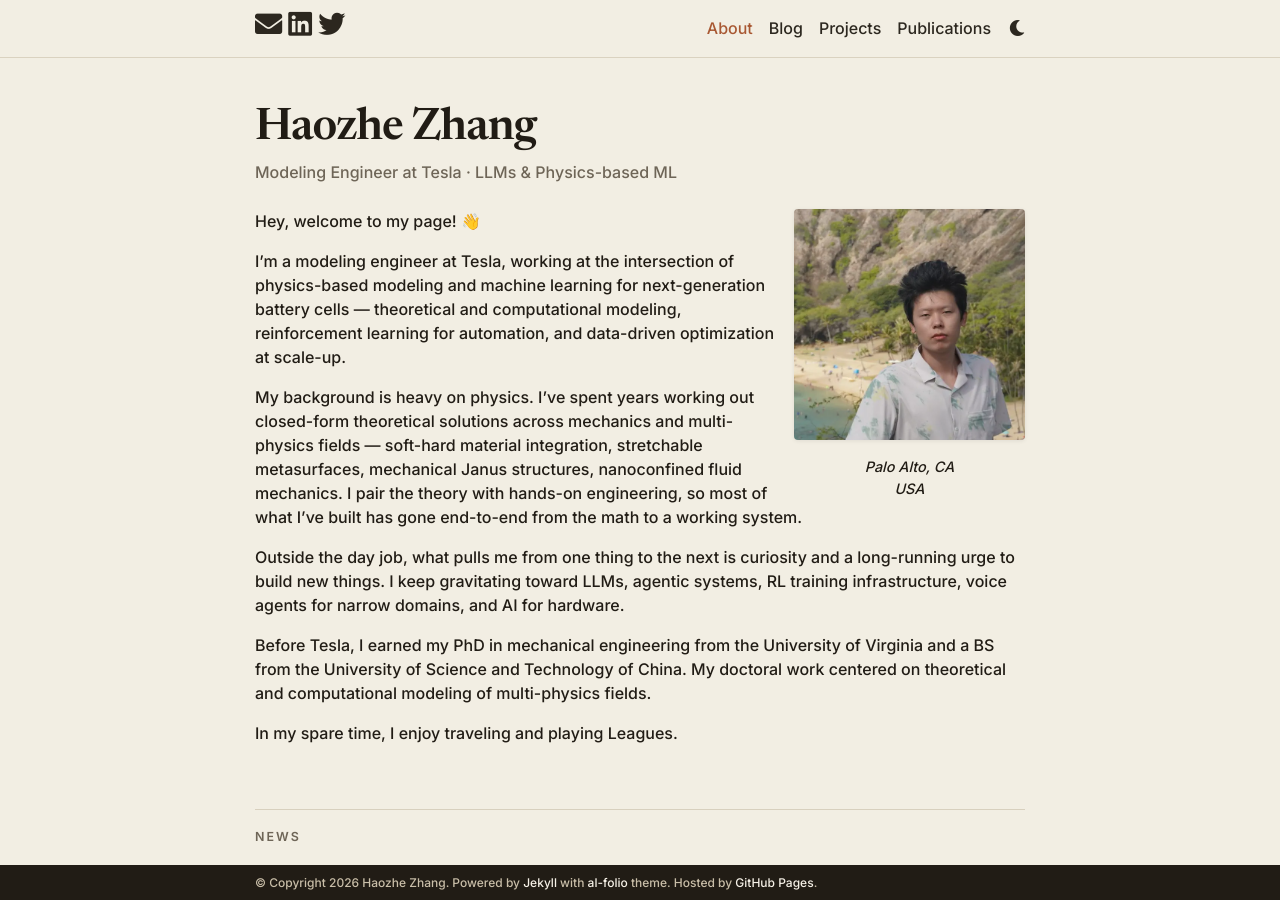
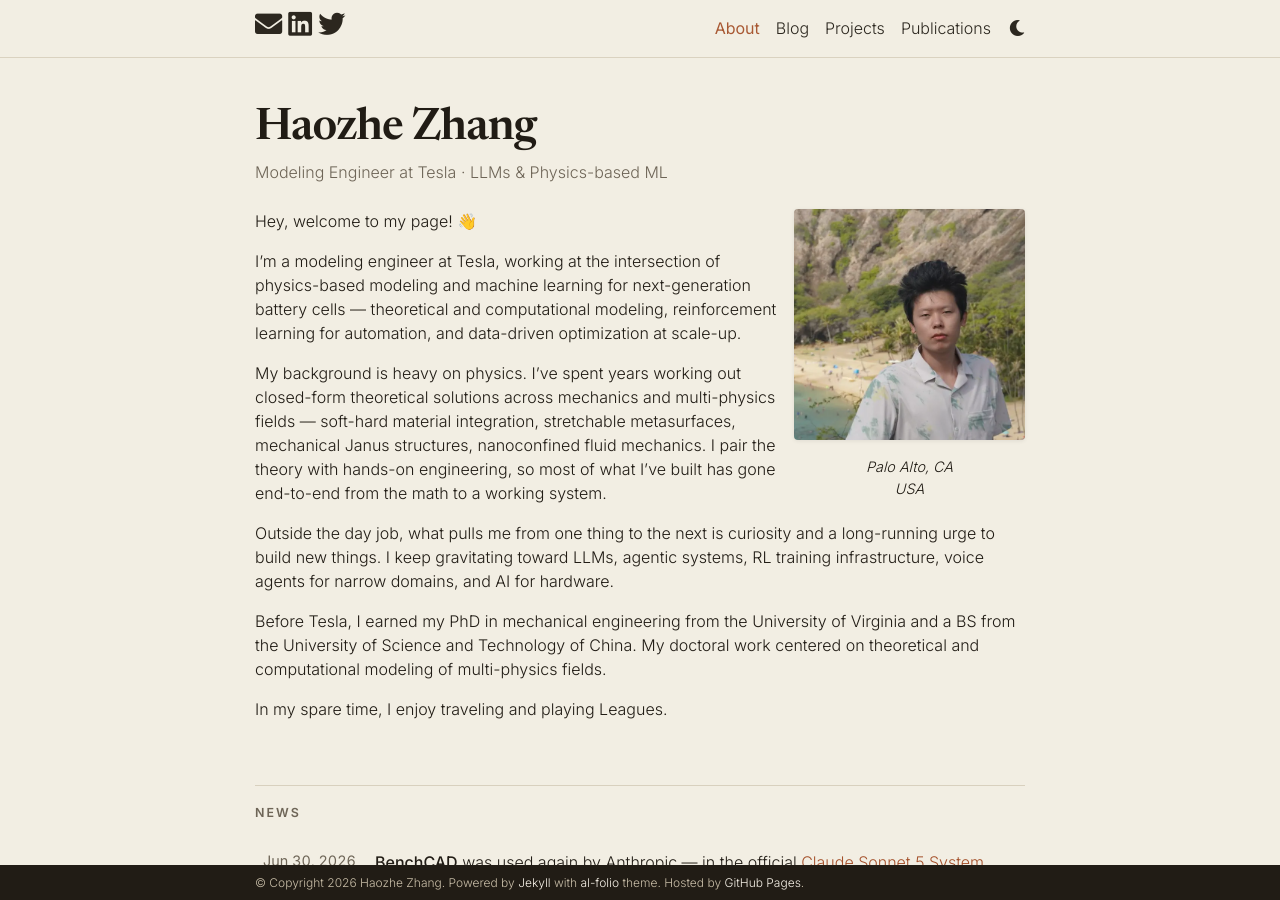
Before and after one commit to HaozheZhang6/HaozheZhang6.github.io, a Jekyll site: the page built from _pages/about.md, in a window 1280 px wide and 900 px high. Built offline with Jekyll 4.4.1, drawn with Linux system fonts in a browser that asks for light colours; a style sheet for code colours, icons or effects is not loaded.

Commit message:
fonts: declare full weight ranges (Inter 100-900, Newsreader 200-800) — body is weight 300, previously excluded by the 500-600 @font-face so it never used the preloaded font (root cause of the flash on every load)

```diff
--- a/_includes/fonts.html
+++ b/_includes/fonts.html
@@ -1,12 +1,12 @@
-<!-- Self-hosted fonts: Newsreader (serif headings) + Inter (sans body).
-     Shipped with the site and preloaded (see head.html) so text renders in
-     the real font at first paint — no Google-CDN round trip, no
-     flash-of-fallback-then-swap (FOUT). -->
+<!-- Self-hosted Newsreader (serif headings) + Inter (sans body), full
+     weight ranges so every weight the site uses (300 body … 700 bold) is
+     served by these preloaded same-origin faces — no fallback, no faux-bold
+     flash, no Google-CDN round trip. Preloads + wiring in head.html. -->
 <style>
 @font-face {
   font-family: 'Newsreader';
   font-style: normal;
-  font-weight: 400 600;
+  font-weight: 200 800;
   font-display: optional;
   src: url('{{ '/assets/fonts/newsreader-normal-latin.woff2' | relative_url }}') format('woff2');
   unicode-range: U+0000-00FF, U+0131, U+0152-0153, U+02BB-02BC, U+02C6, U+02DA, U+02DC, U+0304, U+0308, U+0329, U+2000-206F, U+20AC, U+2122, U+2191, U+2193, U+2212, U+2215, U+FEFF, U+FFFD;
@@ -14,7 +14,7 @@
 @font-face {
   font-family: 'Newsreader';
   font-style: normal;
-  font-weight: 400 600;
+  font-weight: 200 800;
   font-display: optional;
   src: url('{{ '/assets/fonts/newsreader-normal-latin-ext.woff2' | relative_url }}') format('woff2');
   unicode-range: U+0100-02BA, U+02BD-02C5, U+02C7-02CC, U+02CE-02D7, U+02DD-02FF, U+0304, U+0308, U+0329, U+1D00-1DBF, U+1E00-1E9F, U+1EF2-1EFF, U+2020, U+20A0-20AB, U+20AD-20C0, U+2113, U+2C60-2C7F, U+A720-A7FF;
@@ -22,7 +22,7 @@
 @font-face {
   font-family: 'Newsreader';
   font-style: italic;
-  font-weight: 400 600;
+  font-weight: 200 800;
   font-display: optional;
   src: url('{{ '/assets/fonts/newsreader-italic-latin.woff2' | relative_url }}') format('woff2');
   unicode-range: U+0000-00FF, U+0131, U+0152-0153, U+02BB-02BC, U+02C6, U+02DA, U+02DC, U+0304, U+0308, U+0329, U+2000-206F, U+20AC, U+2122, U+2191, U+2193, U+2212, U+2215, U+FEFF, U+FFFD;
@@ -30,7 +30,7 @@
 @font-face {
   font-family: 'Newsreader';
   font-style: italic;
-  font-weight: 400 600;
+  font-weight: 200 800;
   font-display: optional;
   src: url('{{ '/assets/fonts/newsreader-italic-latin-ext.woff2' | relative_url }}') format('woff2');
   unicode-range: U+0100-02BA, U+02BD-02C5, U+02C7-02CC, U+02CE-02D7, U+02DD-02FF, U+0304, U+0308, U+0329, U+1D00-1DBF, U+1E00-1E9F, U+1EF2-1EFF, U+2020, U+20A0-20AB, U+20AD-20C0, U+2113, U+2C60-2C7F, U+A720-A7FF;
@@ -38,7 +38,7 @@
 @font-face {
   font-family: 'Inter';
   font-style: normal;
-  font-weight: 500 600;
+  font-weight: 100 900;
   font-display: optional;
   src: url('{{ '/assets/fonts/inter-normal-latin.woff2' | relative_url }}') format('woff2');
   unicode-range: U+0000-00FF, U+0131, U+0152-0153, U+02BB-02BC, U+02C6, U+02DA, U+02DC, U+0304, U+0308, U+0329, U+2000-206F, U+20AC, U+2122, U+2191, U+2193, U+2212, U+2215, U+FEFF, U+FFFD;
@@ -46,7 +46,7 @@
 @font-face {
   font-family: 'Inter';
   font-style: normal;
-  font-weight: 500 600;
+  font-weight: 100 900;
   font-display: optional;
   src: url('{{ '/assets/fonts/inter-normal-latin-ext.woff2' | relative_url }}') format('woff2');
   unicode-range: U+0100-02BA, U+02BD-02C5, U+02C7-02CC, U+02CE-02D7, U+02DD-02FF, U+0304, U+0308, U+0329, U+1D00-1DBF, U+1E00-1E9F, U+1EF2-1EFF, U+2020, U+20A0-20AB, U+20AD-20C0, U+2113, U+2C60-2C7F, U+A720-A7FF;
```
Also changed, not shown: assets/fonts/newsreader-italic-latin-ext.woff2, assets/fonts/newsreader-italic-latin.woff2.
